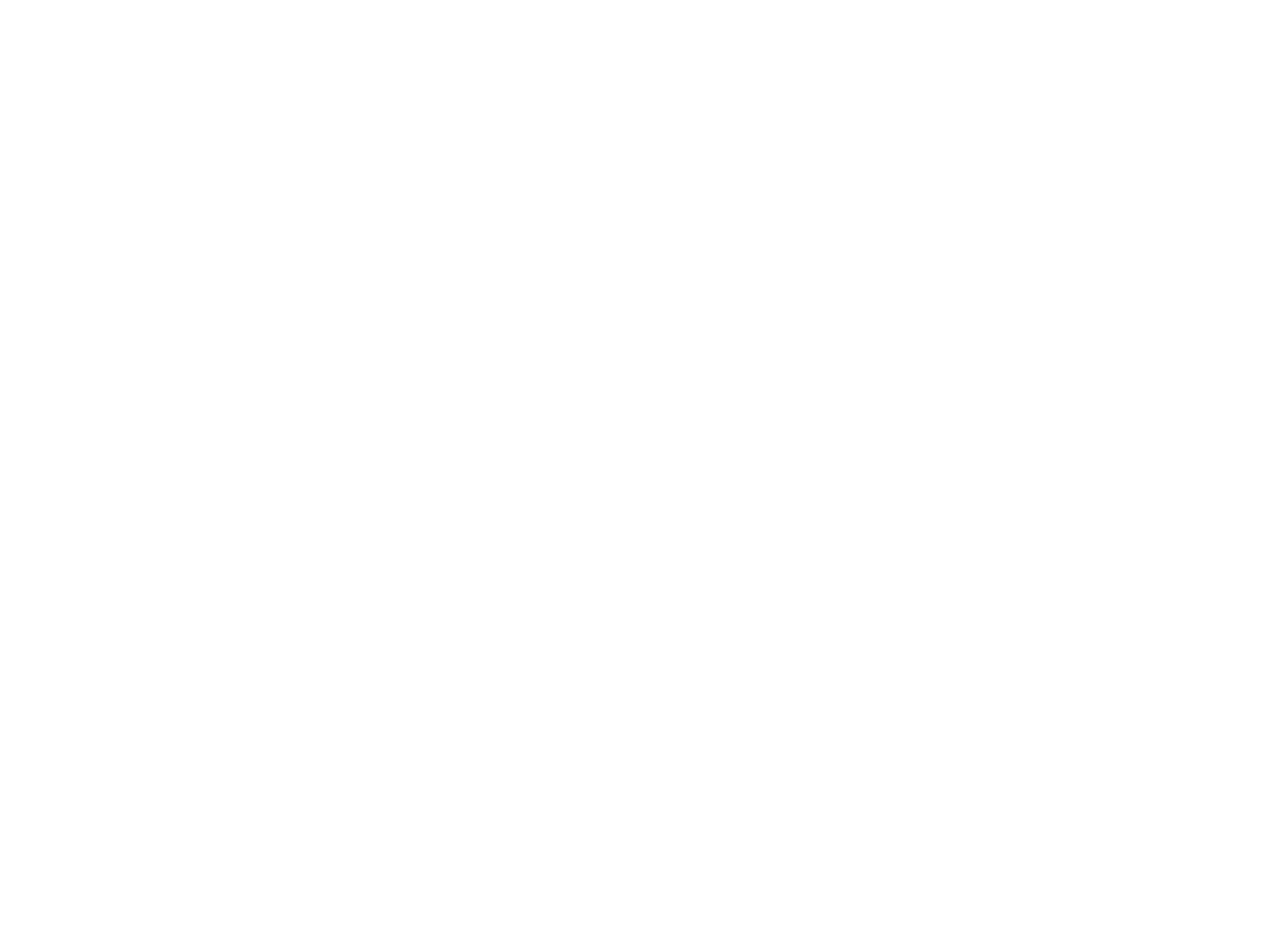
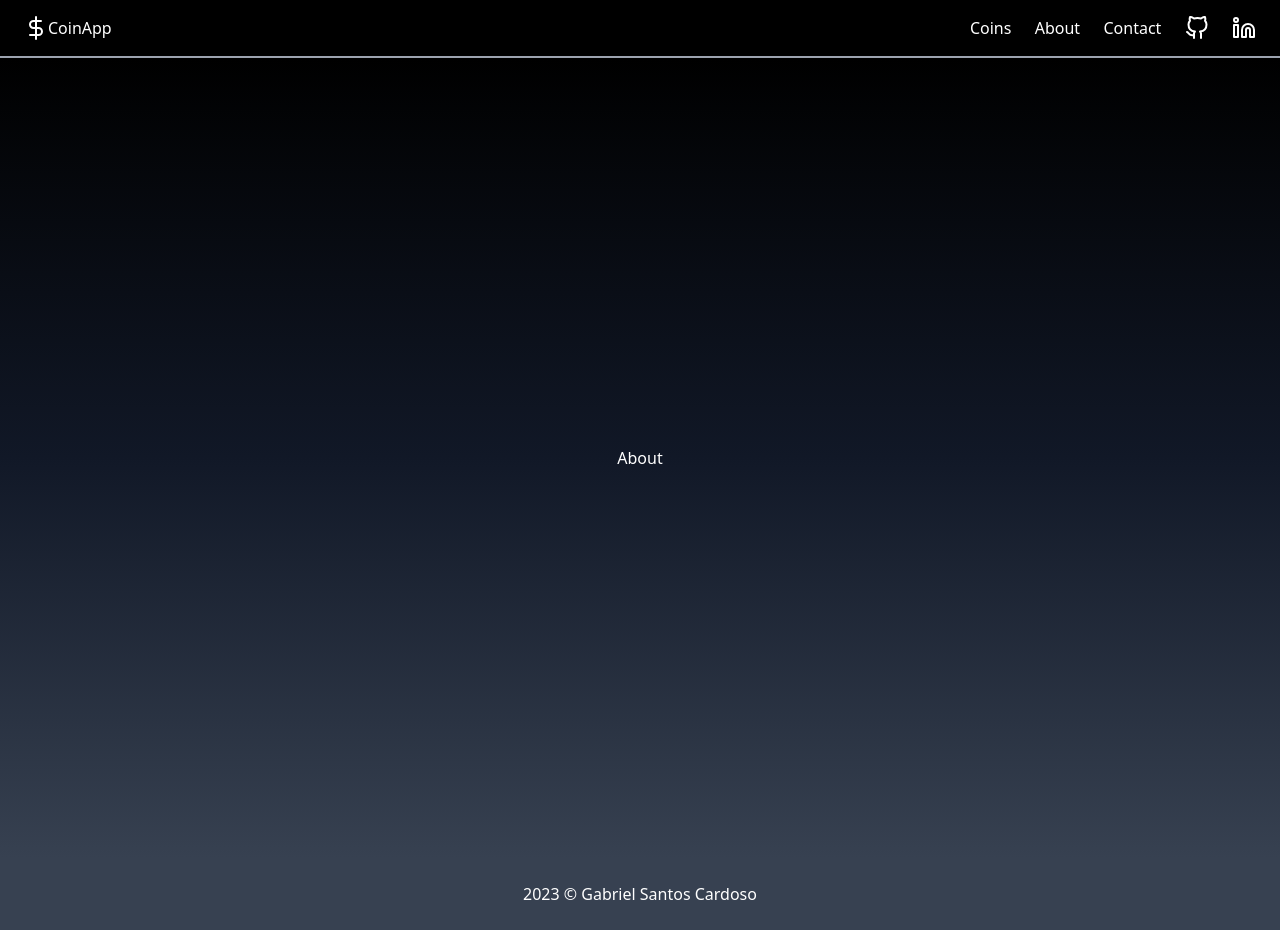
Before and after one commit to eng-gabrielscardoso/coin-app, a Vue app in the folder frontend/: page /about in a window 1280 px wide. Before the commit this address had no page. Before the commit the page ends 800 px from the top, so only its background shows below. Built offline with nearby package versions, Linux system fonts and the light colour scheme.

Commit message:
feat: add new routes

```diff
--- a/frontend/src/router/index.js
+++ b/frontend/src/router/index.js
@@ -5,6 +5,21 @@
     path: '/',
     name: 'home',
     component: () => import('@/views/HomeView.vue')
+  },
+  {
+    path: '/coins',
+    name: 'coins',
+    component: () => import('@/views/CoinsView.vue')
+  },
+  {
+    path: '/contact',
+    name: 'contact',
+    component: () => import('@/views/ContactView.vue')
+  },
+  {
+    path: '/about',
+    name: 'about',
+    component: () => import('@/views/AboutView.vue')
   },
 ]
 
--- /dev/null
+++ b/frontend/src/views/AboutView.vue
@@ -0,0 +1,26 @@
+<template>
+  <div class="HomeView">
+    <BaseNavbar />
+    <div class="h-screen flex justify-center items-center bg-gradient-to-t from-gray-700 via-gray-900 to-black text-white">
+      About
+    </div>
+    <BaseFooter />
+  </div>
+</template>
+
+<script>
+import BaseNavbar from '@/components/template/BaseNavbar'
+import BaseFooter from '@/components/template/BaseFooter.vue'
+
+export default {
+  name: "HomeView",
+  components: {
+    BaseNavbar,
+
+    BaseFooter,
+  },
+  mounted() {
+    document.title = "About | CoinApp - Crypto Financial Market Online"
+  }
+}
+</script>
--- /dev/null
+++ b/frontend/src/views/CoinsView.vue
@@ -0,0 +1,26 @@
+<template>
+  <div class="HomeView">
+    <BaseNavbar />
+    <div class="h-screen flex justify-center items-center bg-gradient-to-t from-gray-700 via-gray-900 to-black text-white">
+      Coins
+    </div>
+    <BaseFooter />
+  </div>
+</template>
+
+<script>
+import BaseNavbar from '@/components/template/BaseNavbar'
+import BaseFooter from '@/components/template/BaseFooter.vue'
+
+export default {
+  name: "HomeView",
+  components: {
+    BaseNavbar,
+
+    BaseFooter,
+  },
+  mounted() {
+    document.title = "Coins | CoinApp - Crypto Financial Market Online"
+  }
+}
+</script>
--- /dev/null
+++ b/frontend/src/views/ContactView.vue
@@ -0,0 +1,26 @@
+<template>
+  <div class="HomeView">
+    <BaseNavbar />
+    <div class="h-screen flex justify-center items-center bg-gradient-to-t from-gray-700 via-gray-900 to-black text-white">
+      Contact
+    </div>
+    <BaseFooter />
+  </div>
+</template>
+
+<script>
+import BaseNavbar from '@/components/template/BaseNavbar'
+import BaseFooter from '@/components/template/BaseFooter.vue'
+
+export default {
+  name: "HomeView",
+  components: {
+    BaseNavbar,
+
+    BaseFooter,
+  },
+  mounted() {
+    document.title = "Contact | CoinApp - Crypto Financial Market Online"
+  }
+}
+</script>
```
